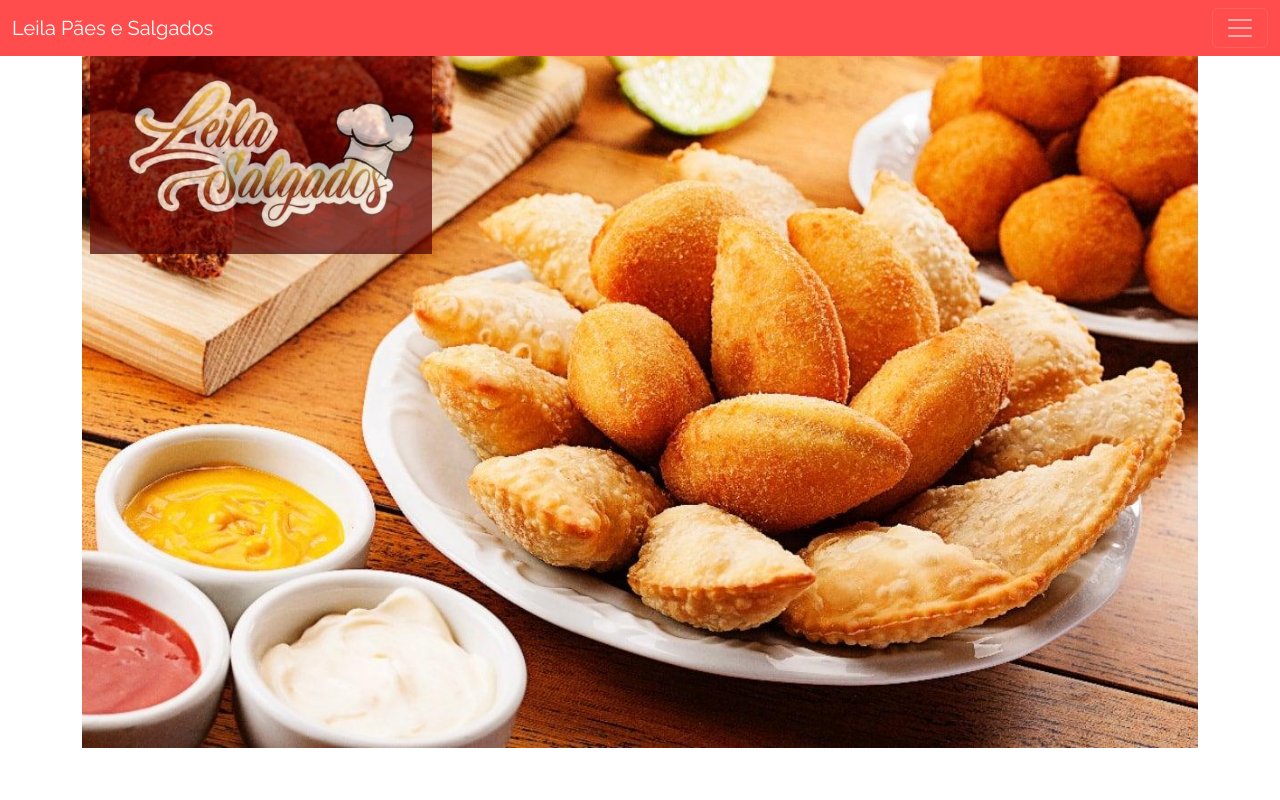
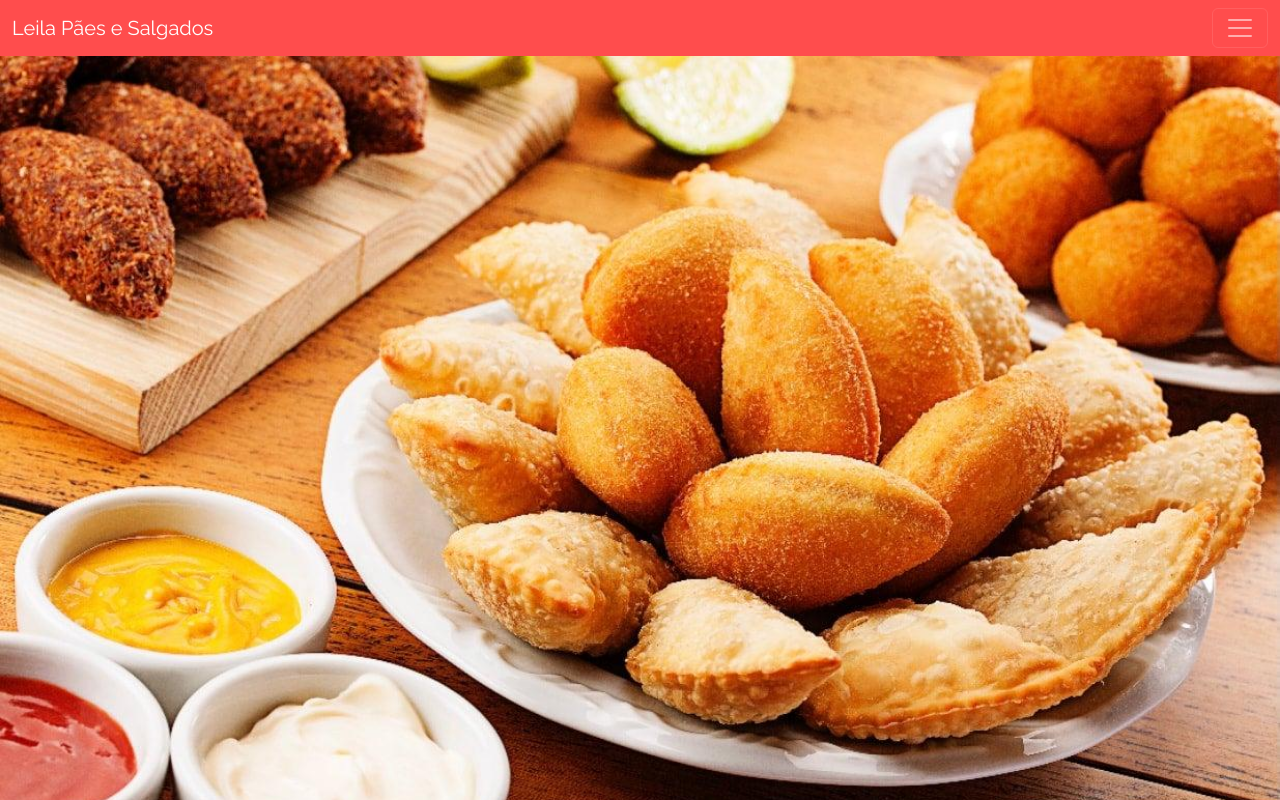
Before and after one commit to flavio-a-galvao/Leila-Paes-e-Salgados, a plain HTML site: page index.html in a window 1280 px wide. Shown: the top 800 px of the page. Drawn offline with nearby package versions, Linux system fonts and the light colour scheme.

Commit message:
arrumando as imagens

```diff
--- a/index.html
+++ b/index.html
@@ -5,7 +5,7 @@
     <meta name="viewport" content="width=device-width, initial-scale=1.0">
     <title>Teste</title>
     <link href="https://cdn.jsdelivr.net/npm/bootstrap@5.3.6/dist/css/bootstrap.min.css" rel="stylesheet" integrity="sha384-4Q6Gf2aSP4eDXB8Miphtr37CMZZQ5oXLH2yaXMJ2w8e2ZtHTl7GptT4jmndRuHDT" crossorigin="anonymous">
-    <link rel="stylesheet" href="style.css">
+    <link rel="stylesheet" href="style.css"> <!-- Link para o arquivo CSS -->
     <link href="https://fonts.googleapis.com/css2?family=Raleway:wght@400;700&display=swap" rel="stylesheet">
 </head>
 <body>
@@ -43,11 +43,9 @@
         </div>
       </nav>
     <main>
-        <div class="container">
             <img class="imagem1" src="imagens/wallpaper.jpg" alt="Imagem de Salgados">
             <img class="imagem2" src="imagens/OIP.jpg" alt="Logo da Empresa">
-        </div>
     </main>
-      <script src="https://cdn.jsdelivr.net/npm/bootstrap@5.3.6/dist/js/bootstrap.bundle.min.js" integrity="sha384-j1CDi7MgGQ12Z7Qab0qlWQ/Qqz24Gc6BM0thvEMVjHnfYGF0rmFCozFSxQBxwHKO" crossorigin="anonymous"></script>
+    <script src="https://cdn.jsdelivr.net/npm/bootstrap@5.3.6/dist/js/bootstrap.bundle.min.js" integrity="sha384-j1CDi7MgGQ12Z7Qab0qlWQ/Qqz24Gc6BM0thvEMVjHnfYGF0rmFCozFSxQBxwHKO" crossorigin="anonymous"></script>
 </body>
 </html>
--- a/style.css
+++ b/style.css
@@ -5,25 +5,17 @@
 
 body {
     font-family: 'Raleway', sans-serif;
-}
-
-.container {
-    position: relative; /* Define o contexto para a posição absoluta */
-    width: 100%; /* Largura do contêiner ocupa 100% da tela */
-}
-
-.imagem1 {
-    width: 100%; /* Ajusta a largura da imagem */
+    margin: 0; /* Remove margens do body */
+    padding: 0; /* Remove preenchimento do body */
 }
 
 
+.imagem1 {
+    width: 100%; /* Ajusta a largura da imagem de fundo */
+}
+
 .imagem2 {
-    position: absolute; /* Permite sobrepor a imagem */
-    top: 20px; /* Distância do topo */
-    left: 20px; /* Distância da esquerda */
-    width: 30%; /* Largura da imagem sobreposta */
-    height: auto; /* Mantém a proporção da imagem */
-    opacity: 0.7; /* Define a transparência da imagem sobreposta */
+    width: 30%;
 }
 
 /* Estilizando a navbar e offcanvas */
```
